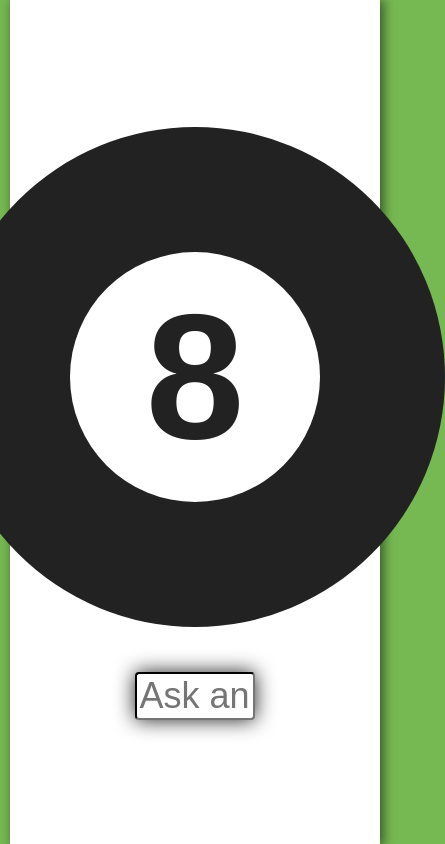
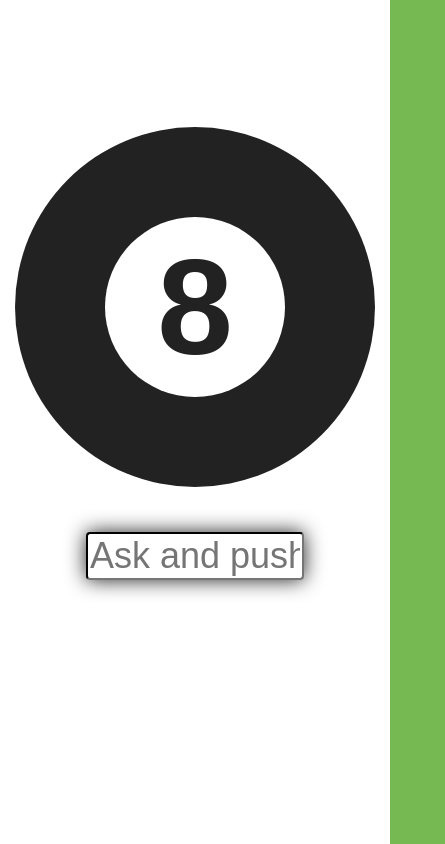
Before and after one commit to stalker9855/univ_magic8ball, a plain HTML site: page index.html in a window 390 px wide. Shown: the whole page, 445 px wide, since content can reach past the window. Drawn offline with Linux system fonts and the light colour scheme.

Commit message:
adaptive_?

```diff
--- a/css/style.css
+++ b/css/style.css
@@ -1,33 +1,78 @@
 body{
-    width: 100%;
-    margin: 0;
+    margin: 0px auto;
     background-color: #76b852;
-    display: flex;
 }
 p{
     font-size: 4vh;
     text-align: center;
 }
 button{
-    font-size: 5vh;
+    font-size: 48px;
 }
 
 .whiteback{
     background-color: white;
     font-size: 100%;
-    width: 95%;
-    height: 100vh;
+    max-width: 1200px;
+    min-height: 100vh;
     align-items: center;
     position: relative;
-    margin: auto;
+    margin: 0px auto;
     display: flex;
     flex-direction: column;
     box-shadow: 3px 1px 10px 1px rgba(0,0,0,0.5);
 }
+@media( max-width: 1200px)
+{
+    .whiteback{
+        max-width: 970px;
+    }
+    #circle{
+        max-width: 460px;
+        max-height: 460px;
+    }
+    #eight{
+        font-size: 100px;
+    }
+}
+@media( max-width: 992px)
+{
+    .whiteback{
+        max-width: 750px;
+    }
+    #circle{
+        max-width: 380px;
+        max-height: 380px;
+    }
+    #eight{
+        font-size: 80px;
+    }
+    #input{
+        max-width: 300px;
+    }
+
+}
+@media( max-width: 767px)
+{
+    .whiteback{
+        max-width: none;
+    }
+    #circle{
+        max-width: 360px;
+        max-height: 360px;
+    }
+    #eight{
+        font-size: 40px;
+    }
+    #input{
+        max-width: 210px;
+    }
+
+}
 input{
     margin-top: 20px;
     font-size: 36px;
-    width: 30%;
+    max-width: 400px;
     text-align: center;
     border-color: #222;
     box-shadow: 0px 0px 20px #222;
@@ -75,7 +120,7 @@ input{
 }
 #eight {
     color:#222;
-    font-size: 21vh;
+    font-size: 136px;
     font-weight: bolder;
     font-family: sans-serif;
     user-select: none;
--- a/index.html
+++ b/index.html
@@ -8,6 +8,15 @@
     <title>Magic 8-ball</title>
 </head>
 <body>
+
+    <div class="whiteback"><p id="output">&#160;</p>
+        <div id="circle" style=" margin: 25px;">
+            <div id="circle_internal"><p id="eight">8</p>
+            </div>
+        </div>
+    <input type="text" id="input" placeholder="Ask and push me">
+</div>
+
     <script src="script.js"></script>
 </body>
 </html>
--- a/script.js
+++ b/script.js
@@ -1,5 +1,3 @@
-let body = document.querySelector('body');
-body.innerHTML = '<div class="whiteback"><p id="output">&#160;</p><div id="circle" style=" margin: 25px;"> <div id="circle_internal"><p id="eight">8</p></div></div><input type="text" id="input" placeholder="Ask and push me"></div>';
 
 
 const ball = document.getElementById('circle');
```
